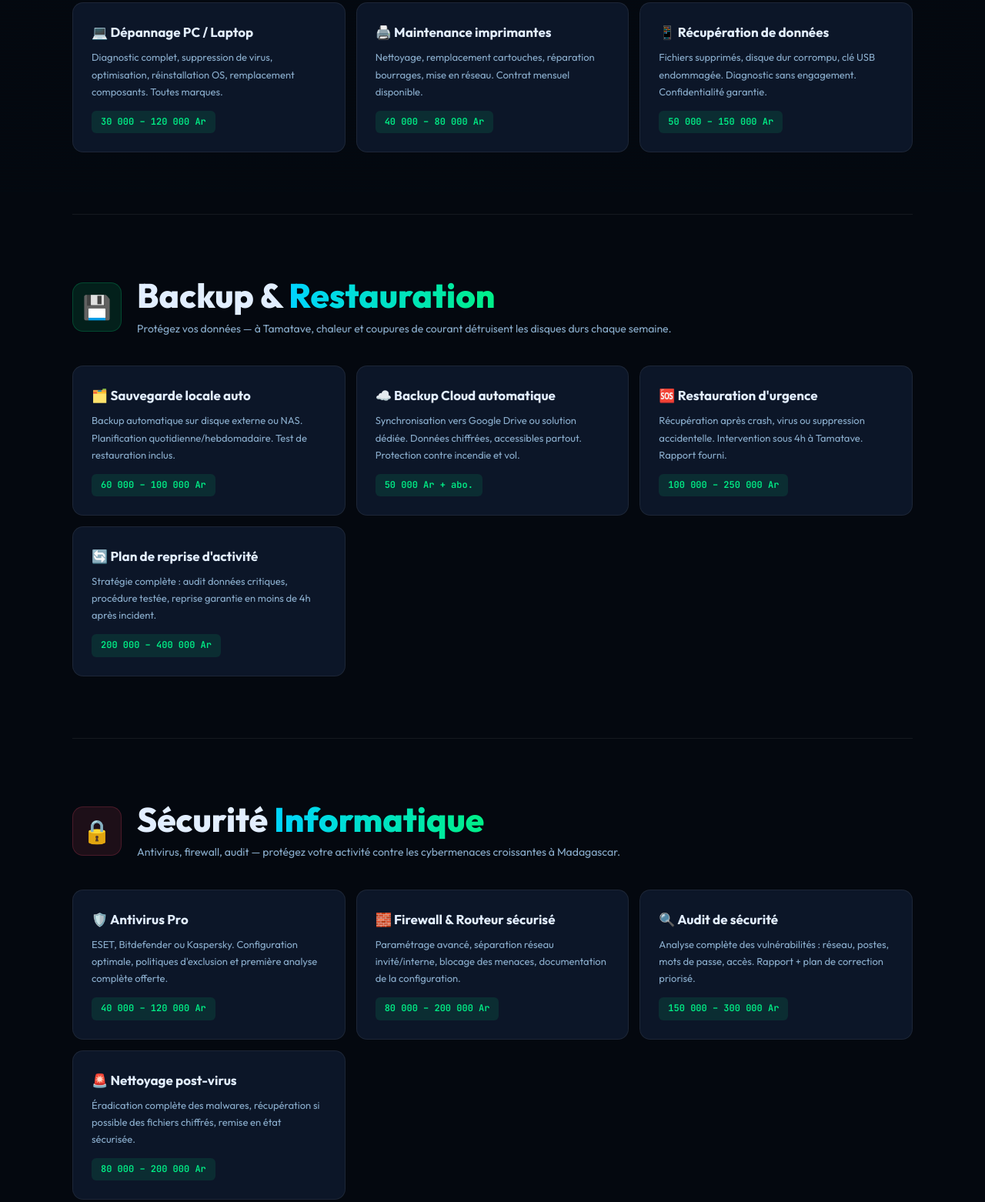
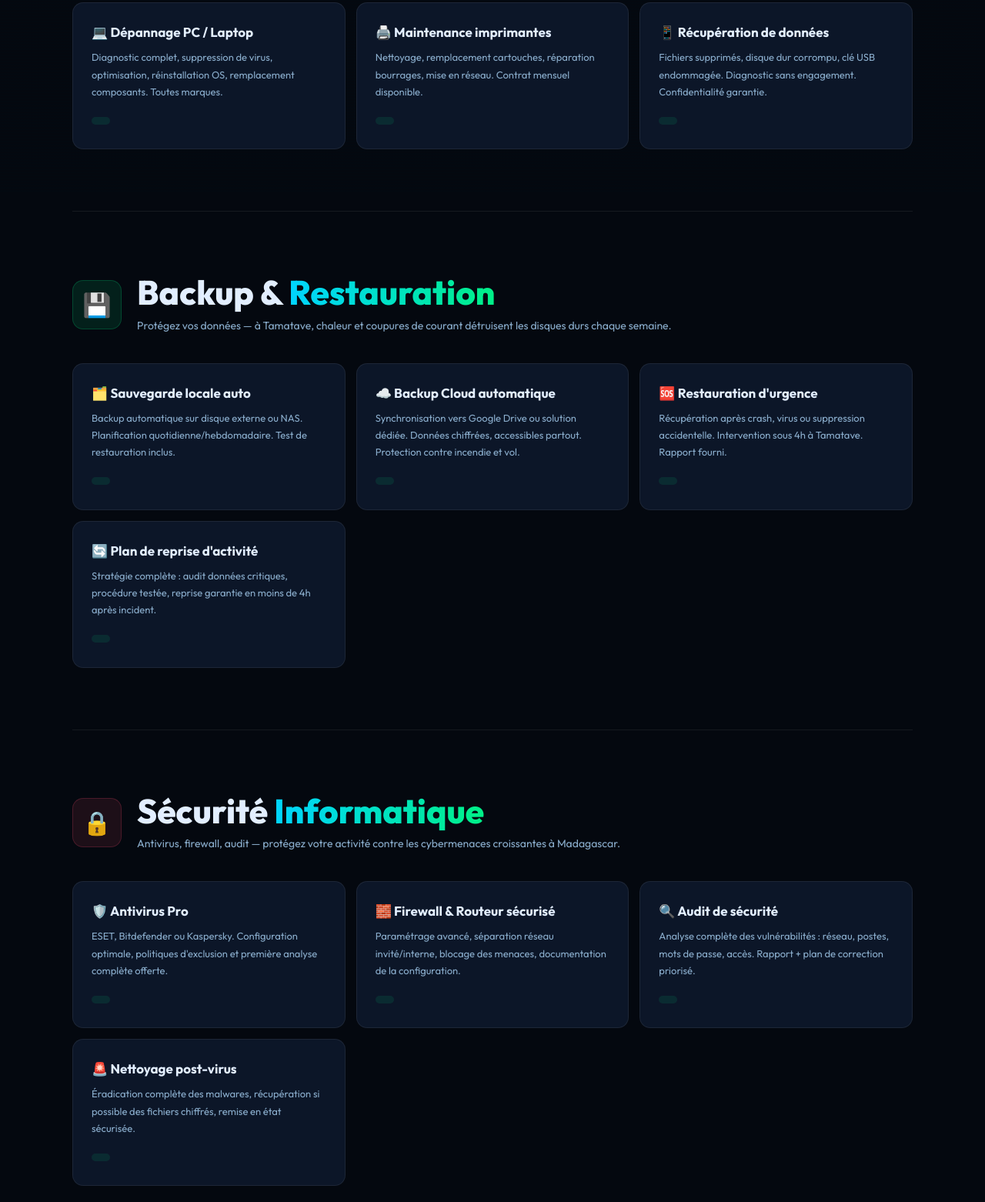
Before and after one commit to Oliano78/SysTek, a plain HTML site: page services.html in a window 1280 px wide. Shown: the part 549-2111 px from the top of the page at 77% size. Drawn offline with Linux system fonts and the light colour scheme.

Commit message:
Update services.html

```diff
--- a/services.html
+++ b/services.html
@@ -469,9 +469,9 @@ p { color:#8aadcc; line-height:1.7; }
       </div>
     </div>
     <div class="cards-3">
-      <div class="detail-card"><h4>💻 Dépannage PC / Laptop</h4><p>Diagnostic complet, suppression de virus, optimisation, réinstallation OS, remplacement composants. Toutes marques.</p><span class="price-badge">30 000 – 120 000 Ar</span></div>
-      <div class="detail-card"><h4>🖨️ Maintenance imprimantes</h4><p>Nettoyage, remplacement cartouches, réparation bourrages, mise en réseau. Contrat mensuel disponible.</p><span class="price-badge">40 000 – 80 000 Ar</span></div>
-      <div class="detail-card"><h4>📱 Récupération de données</h4><p>Fichiers supprimés, disque dur corrompu, clé USB endommagée. Diagnostic sans engagement. Confidentialité garantie.</p><span class="price-badge">50 000 – 150 000 Ar</span></div>
+      <div class="detail-card"><h4>💻 Dépannage PC / Laptop</h4><p>Diagnostic complet, suppression de virus, optimisation, réinstallation OS, remplacement composants. Toutes marques.</p><span class="price-badge"></span></div>
+      <div class="detail-card"><h4>🖨️ Maintenance imprimantes</h4><p>Nettoyage, remplacement cartouches, réparation bourrages, mise en réseau. Contrat mensuel disponible.</p><span class="price-badge"></span></div>
+      <div class="detail-card"><h4>📱 Récupération de données</h4><p>Fichiers supprimés, disque dur corrompu, clé USB endommagée. Diagnostic sans engagement. Confidentialité garantie.</p><span class="price-badge"></span></div>
     </div>
   </div>
 
@@ -485,10 +485,10 @@ p { color:#8aadcc; line-height:1.7; }
       </div>
     </div>
     <div class="cards-3">
-      <div class="detail-card"><h4>🗂️ Sauvegarde locale auto</h4><p>Backup automatique sur disque externe ou NAS. Planification quotidienne/hebdomadaire. Test de restauration inclus.</p><span class="price-badge">60 000 – 100 000 Ar</span></div>
-      <div class="detail-card"><h4>☁️ Backup Cloud automatique</h4><p>Synchronisation vers Google Drive ou solution dédiée. Données chiffrées, accessibles partout. Protection contre incendie et vol.</p><span class="price-badge">50 000 Ar + abo.</span></div>
-      <div class="detail-card"><h4>🆘 Restauration d'urgence</h4><p>Récupération après crash, virus ou suppression accidentelle. Intervention sous 4h à Tamatave. Rapport fourni.</p><span class="price-badge">100 000 – 250 000 Ar</span></div>
-      <div class="detail-card"><h4>🔄 Plan de reprise d'activité</h4><p>Stratégie complète : audit données critiques, procédure testée, reprise garantie en moins de 4h après incident.</p><span class="price-badge">200 000 – 400 000 Ar</span></div>
+      <div class="detail-card"><h4>🗂️ Sauvegarde locale auto</h4><p>Backup automatique sur disque externe ou NAS. Planification quotidienne/hebdomadaire. Test de restauration inclus.</p><span class="price-badge"></span></div>
+      <div class="detail-card"><h4>☁️ Backup Cloud automatique</h4><p>Synchronisation vers Google Drive ou solution dédiée. Données chiffrées, accessibles partout. Protection contre incendie et vol.</p><span class="price-badge"></span></div>
+      <div class="detail-card"><h4>🆘 Restauration d'urgence</h4><p>Récupération après crash, virus ou suppression accidentelle. Intervention sous 4h à Tamatave. Rapport fourni.</p><span class="price-badge"></span></div>
+      <div class="detail-card"><h4>🔄 Plan de reprise d'activité</h4><p>Stratégie complète : audit données critiques, procédure testée, reprise garantie en moins de 4h après incident.</p><span class="price-badge"></span></div>
     </div>
   </div>
 
@@ -502,10 +502,10 @@ p { color:#8aadcc; line-height:1.7; }
       </div>
     </div>
     <div class="cards-3">
-      <div class="detail-card"><h4>🛡️ Antivirus Pro</h4><p>ESET, Bitdefender ou Kaspersky. Configuration optimale, politiques d'exclusion et première analyse complète offerte.</p><span class="price-badge">40 000 – 120 000 Ar</span></div>
-      <div class="detail-card"><h4>🧱 Firewall & Routeur sécurisé</h4><p>Paramétrage avancé, séparation réseau invité/interne, blocage des menaces, documentation de la configuration.</p><span class="price-badge">80 000 – 200 000 Ar</span></div>
-      <div class="detail-card"><h4>🔍 Audit de sécurité</h4><p>Analyse complète des vulnérabilités : réseau, postes, mots de passe, accès. Rapport + plan de correction priorisé.</p><span class="price-badge">150 000 – 300 000 Ar</span></div>
-      <div class="detail-card"><h4>🚨 Nettoyage post-virus</h4><p>Éradication complète des malwares, récupération si possible des fichiers chiffrés, remise en état sécurisée.</p><span class="price-badge">80 000 – 200 000 Ar</span></div>
+      <div class="detail-card"><h4>🛡️ Antivirus Pro</h4><p>ESET, Bitdefender ou Kaspersky. Configuration optimale, politiques d'exclusion et première analyse complète offerte.</p><span class="price-badge"></span></div>
+      <div class="detail-card"><h4>🧱 Firewall & Routeur sécurisé</h4><p>Paramétrage avancé, séparation réseau invité/interne, blocage des menaces, documentation de la configuration.</p><span class="price-badge"></span></div>
+      <div class="detail-card"><h4>🔍 Audit de sécurité</h4><p>Analyse complète des vulnérabilités : réseau, postes, mots de passe, accès. Rapport + plan de correction priorisé.</p><span class="price-badge"></span></div>
+      <div class="detail-card"><h4>🚨 Nettoyage post-virus</h4><p>Éradication complète des malwares, récupération si possible des fichiers chiffrés, remise en état sécurisée.</p><span class="price-badge"></span></div>
     </div>
   </div>
 
@@ -519,8 +519,8 @@ p { color:#8aadcc; line-height:1.7; }
       </div>
     </div>
     <div class="cards-3">
-      <div class="detail-card"><h4>📶 Wi-Fi particulier</h4><p>Configuration box, extension couverture, Wi-Fi mesh grande maison. Sécurisation WPA3. Paramétrage appareils inclus.</p><span class="price-badge">60 000 – 100 000 Ar</span></div>
-      <div class="detail-card"><h4>🏨 Wi-Fi hôtel / restaurant</h4><p>Multi-bornes avec portail captif personnalisé, gestion accès clients, QoS et monitoring. Réseau client séparé du réseau staff.</p><span class="price-badge">300 000 – 800 000 Ar</span></div>
+      <div class="detail-card"><h4>📶 Wi-Fi particulier</h4><p>Configuration box, extension couverture, Wi-Fi mesh grande maison. Sécurisation WPA3. Paramétrage appareils inclus.</p><span class="price-badge"></span></div>
+      <div class="detail-card"><h4>🏨 Wi-Fi hôtel / restaurant</h4><p>Multi-bornes avec portail captif personnalisé, gestion accès clients, QoS et monitoring. Réseau client séparé du réseau staff.</p><span class="price-badge"> </span></div>
       <div class="detail-card"><h4>🔌 Câblage réseau entreprise</h4><p>Tirage câbles RJ45 Cat6, installation baie de brassage, switch manageable, étiquetage et documentation réseau.</p><span class="price-badge">Sur devis</span></div>
     </div>
   </div>
```
